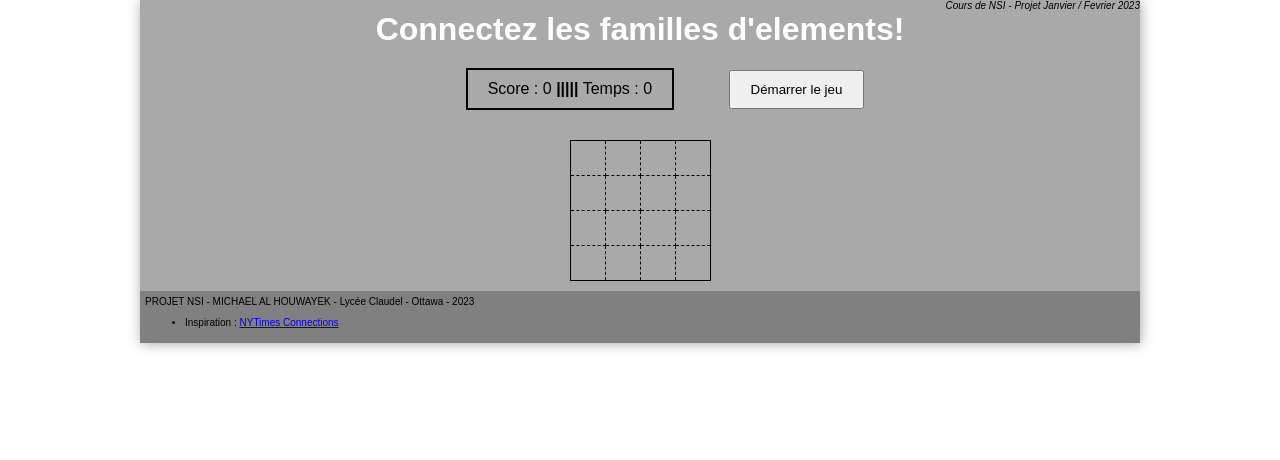
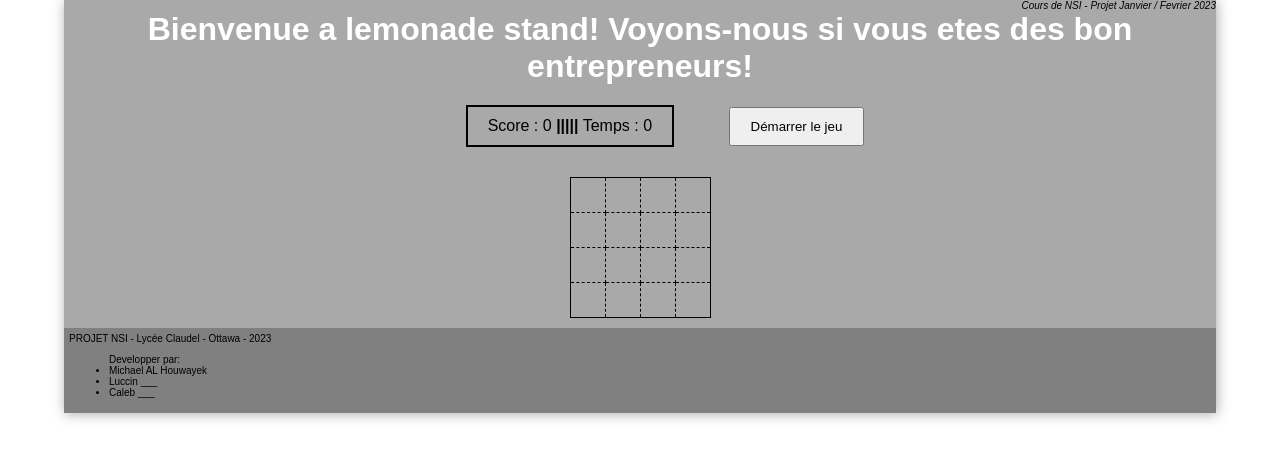
Before and after one commit to michaelalhouwayek/lemonadestand, a plain HTML site: page index.html in a window 1280 px wide. Drawn offline with Linux system fonts and the light colour scheme.

Commit message:
Add files via upload

```diff
--- a/index.html
+++ b/index.html
@@ -3,7 +3,7 @@
 
 <head>
     <meta charset="utf-8">
-    <title>Completez les familles d'elements</title>
+    <title>Lemonade stand!</title>
     <link href="style.css" rel="stylesheet">
 </head>
 
@@ -13,7 +13,7 @@
         Cours de NSI - Projet Janvier / Fevrier 2023
     </header>
 
-    <h1>Connectez les familles d'elements!</h1>
+    <h1>Bienvenue a lemonade stand! Voyons-nous si vous etes des bon entrepreneurs!</h1>
 
     <section>
 
@@ -35,15 +35,15 @@
 
     <footer>
 
-        PROJET NSI - MICHAEL AL HOUWAYEK - Lycée Claudel - Ottawa - 2023 <br />
+        PROJET NSI - Lycée Claudel - Ottawa - 2023 <br />
 
         <ul>
+            Developper par:
+            <li> Michael AL Houwayek </li>
+            <li> Luccin ___ </li>
+            <li> Caleb ___ </li>
+        </ul>
 
-            <li>
-                Inspiration : <a href="https://www.nytimes.com/games/connections">NYTimes Connections</a>
-            </li>
-
-        </ul>
     </footer>
 
     <!-- <img id="PereNoel" src='pnoel.png' class='Personnage' onclick='$(this).remove();augmenterScore();' /> -->
--- a/style.css
+++ b/style.css
@@ -8,7 +8,7 @@ html {
 
 body {
     font-family: sans-serif;
-    max-width:1000px;
+    max-width:90%;
     border: none;
     background: darkgray;
     margin: 0 auto;
```
